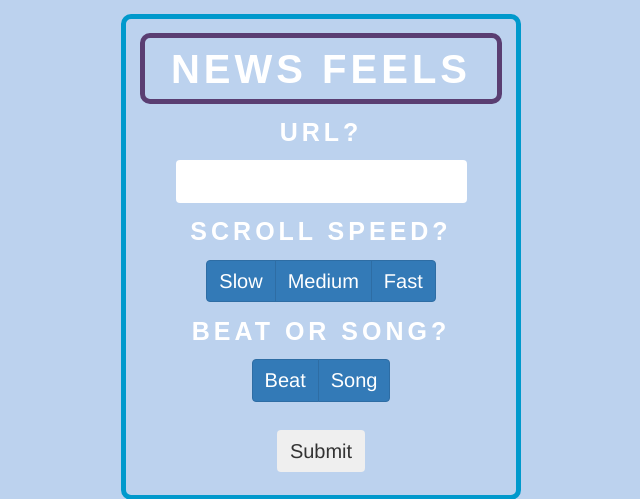
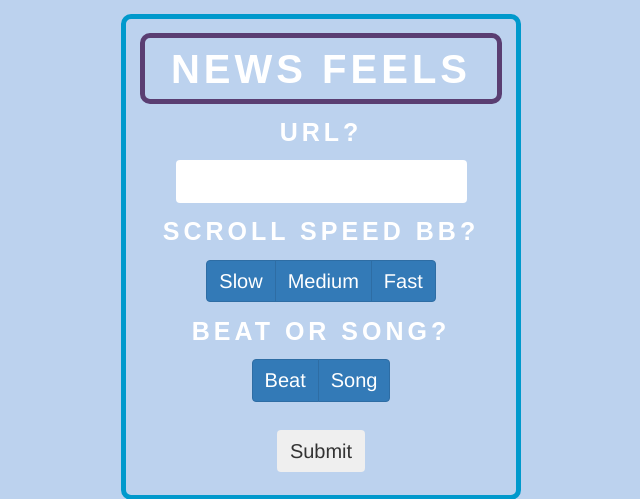
Before and after one commit to timbeiko/newsfeels, a Python web app: template FlaskWebProject/templates/index.html in a window 1280 px wide. Shown: the top 499 px of the page, without its empty margins (319-959 px from the left). Run offline with Jinja, Linux system fonts and the light colour scheme; the template is opened without the code that fills it, so the values that code supplies are empty; some libraries are stand-ins or nearby versions.

Commit message:
change html

```diff
--- a/FlaskWebProject/templates/index.html
+++ b/FlaskWebProject/templates/index.html
@@ -18,7 +18,7 @@
         <div id="choice1">
             <input class="btn" type="text" name="weblink">
         </div>
-        <span class="smalltext">SCROLL SPEED?</span>
+        <span class="smalltext">SCROLL SPEED BB?</span>
         <div id="choice2" class="btn-group" data-toggle="buttons-radio">
             <button type="button" class="btn btn-primary">Slow</button>
             <button type="button" class="btn btn-primary">Medium</button>
```
